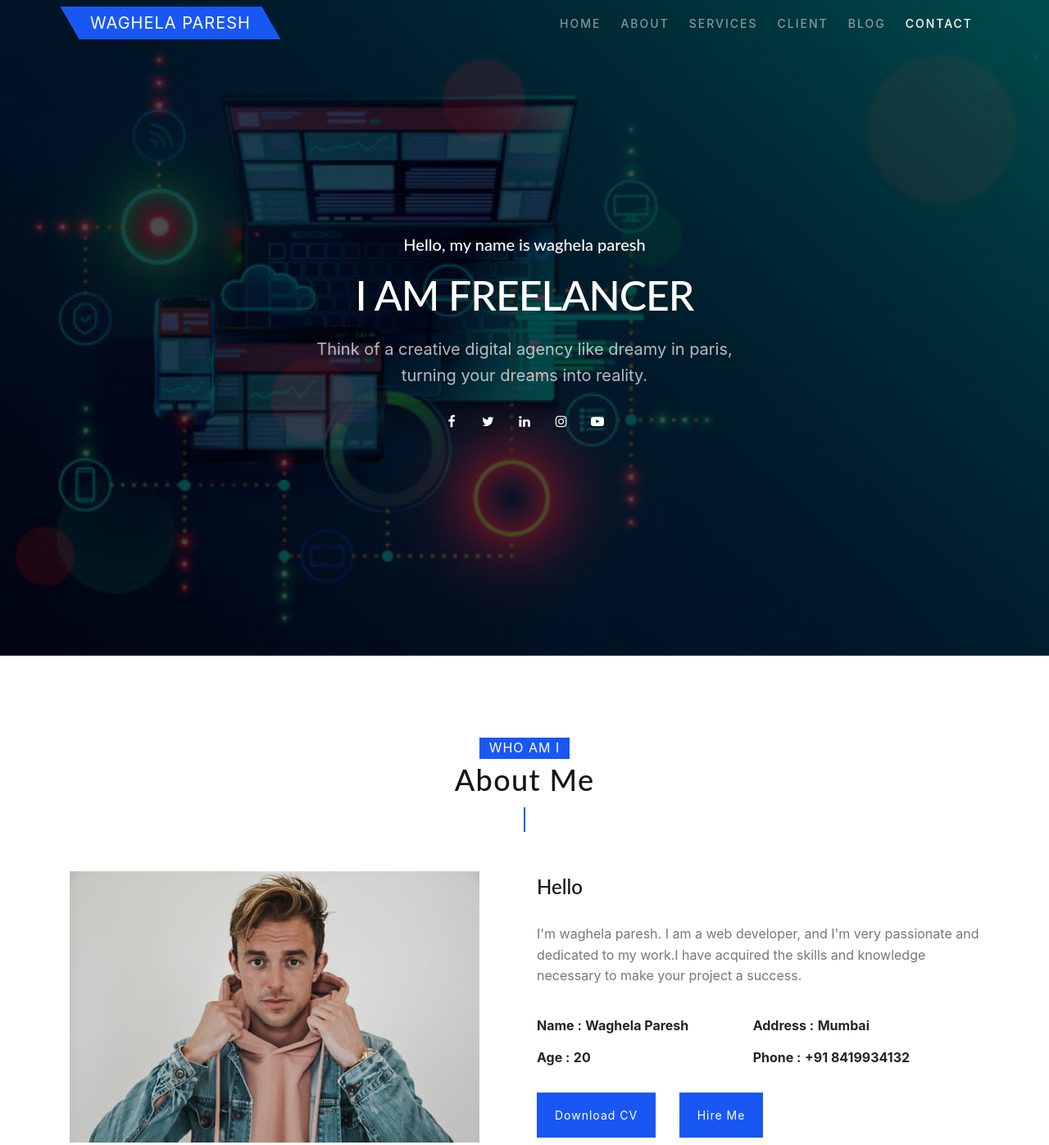
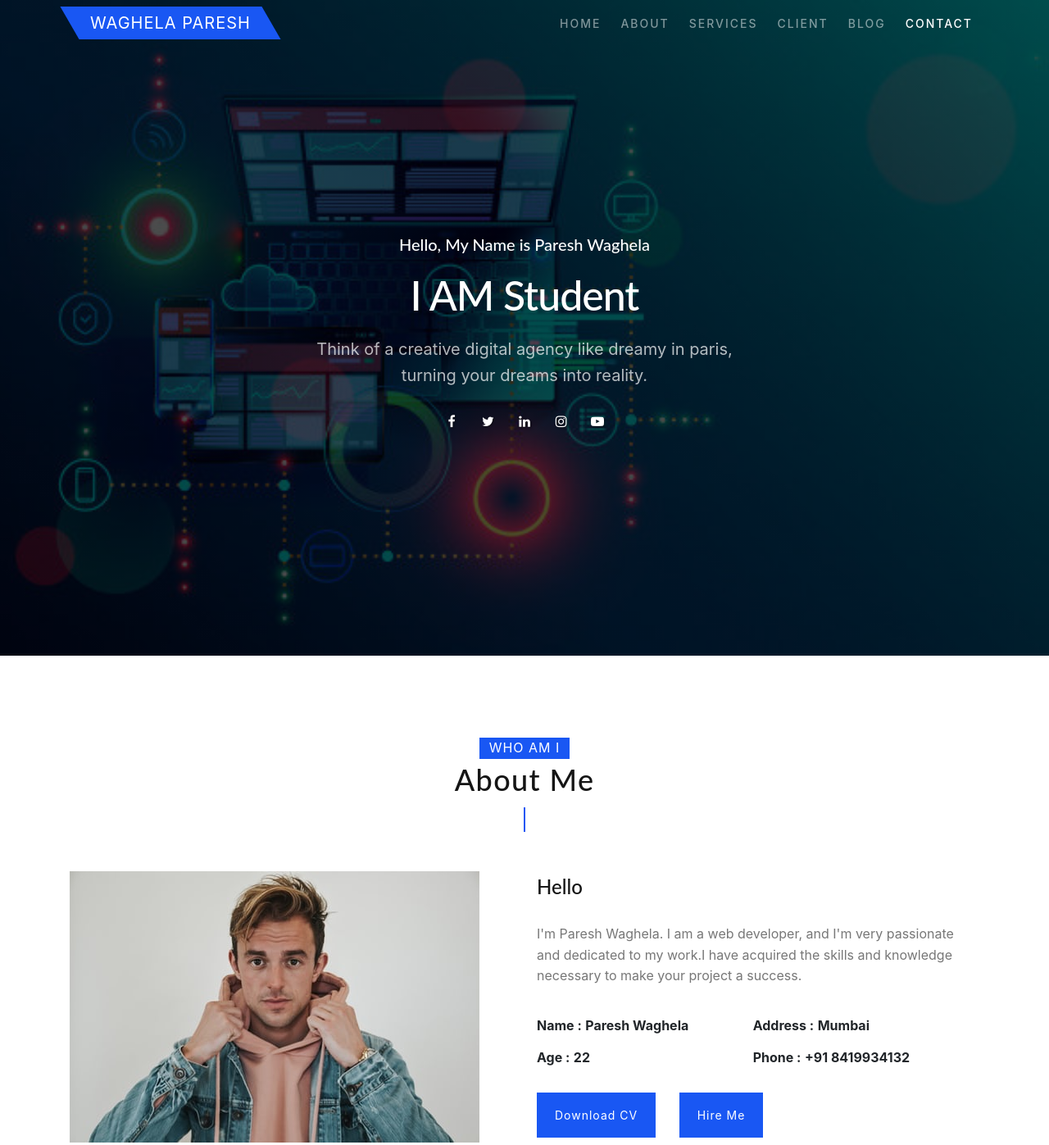
Before and after one commit to Paresh1812/SimpleWebsite, a plain HTML site: page index.html in a window 1280 px wide. Shown: the top 1397 px of the page at 82% size. Drawn offline with nearby package versions, Linux system fonts and the light colour scheme.

Commit message:
third commit

```diff
--- a/css/style.css
+++ b/css/style.css
@@ -111,12 +111,14 @@ span, a{
     transition: 0.8s all;
     text-align: center;
     cursor: pointer;
-    text-decoration: none;
+    /* text-decoration: none; */
   }
 
 .button:hover{
     box-shadow: inset 12em 0 0 0 #fff;
     color: #1957f3;
+    text-decoration: none;
+
 }
 
 /*** navbar css ***/
@@ -185,6 +187,9 @@ html{
     outline: none;
     box-shadow: none;
 }
+
+
+
 /*** banner section css***/
 
 .banner{
--- a/index.html
+++ b/index.html
@@ -55,8 +55,8 @@
         <div class="container h-100">
             <div class="row align-items-center h-100">
                 <div class="col-12 caption text-center">
-                    <h4 class="mt-20 mb-20">Hello, my name is waghela paresh</h4>
-                    <h2 class="mt-20">I AM FREELANCER</h2>
+                    <h4 class="mt-20 mb-20">Hello, My Name is Paresh Waghela</h4>
+                    <h2 class="mt-20">I AM Student</h2>
                     <P class="mt-20">Think of a creative digital agency like dreamy in paris,<br> turning your dreams into reality.</P>
                     <div class="social_icon text-center mt-20">
                         <a href="#"><span><i class="fa fa-facebook"></i></span></a>
@@ -87,13 +87,13 @@
                 <div class="col-lg-6 col-md-6 col-sm-12">
                     <div class="part_text">
                         <h4 class="mb-30">Hello</h4>
-                        <p class="pb-35">I'm waghela paresh. I am a web developer, and I'm very passionate and dedicated to my work.I have acquired the skills and knowledge necessary to make your project a success.</p>
+                        <p class="pb-35">I'm Paresh Waghela. I am a web developer, and I'm very passionate and dedicated to my work.I have acquired the skills and knowledge necessary to make your project a success.</p>
 
                         <div class="info mt-35">
                             <ul>
                                 <li>
                                     <span class="title"><strong>Name :</strong></span>
-                                    <span class="value"><strong>Waghela Paresh</strong></span>
+                                    <span class="value"><strong>Paresh Waghela</strong></span>
                                 </li>
                                 <li>
                                     <span class="title"><strong>Address :</strong></span>
@@ -101,7 +101,7 @@
                                 </li>
                                 <li>
                                     <span class="title"><strong>Age :</strong></span>
-                                    <span class="value"><strong>20</strong></span>
+                                    <span class="value"><strong>22</strong></span>
                                 </li>
                                 <li>
                                     <span class="title"><strong>Phone :</strong></span>
@@ -479,7 +479,7 @@
         <div class="container">
             <div class="row">
                 <div class="logo">
-                    <a class="navbar-brand custom_logo" href="#"><span>Waghela Paresh</span></a>
+                    <a class="navbar-brand custom_logo" href="#"><span>Paresh Waghela</span></a>
                 </div>
 
                 <div class="social_icon text-center">
@@ -490,7 +490,7 @@
                 </div>
 
                 <div class="copy">
-                    <h6> &copy; 2021 Designed By Waghela Paresh</h6>
+                    <h6> &copy; 2022 Designed By Paresh Waghela</h6>
                 </div>
             </div>
         </div>
```
